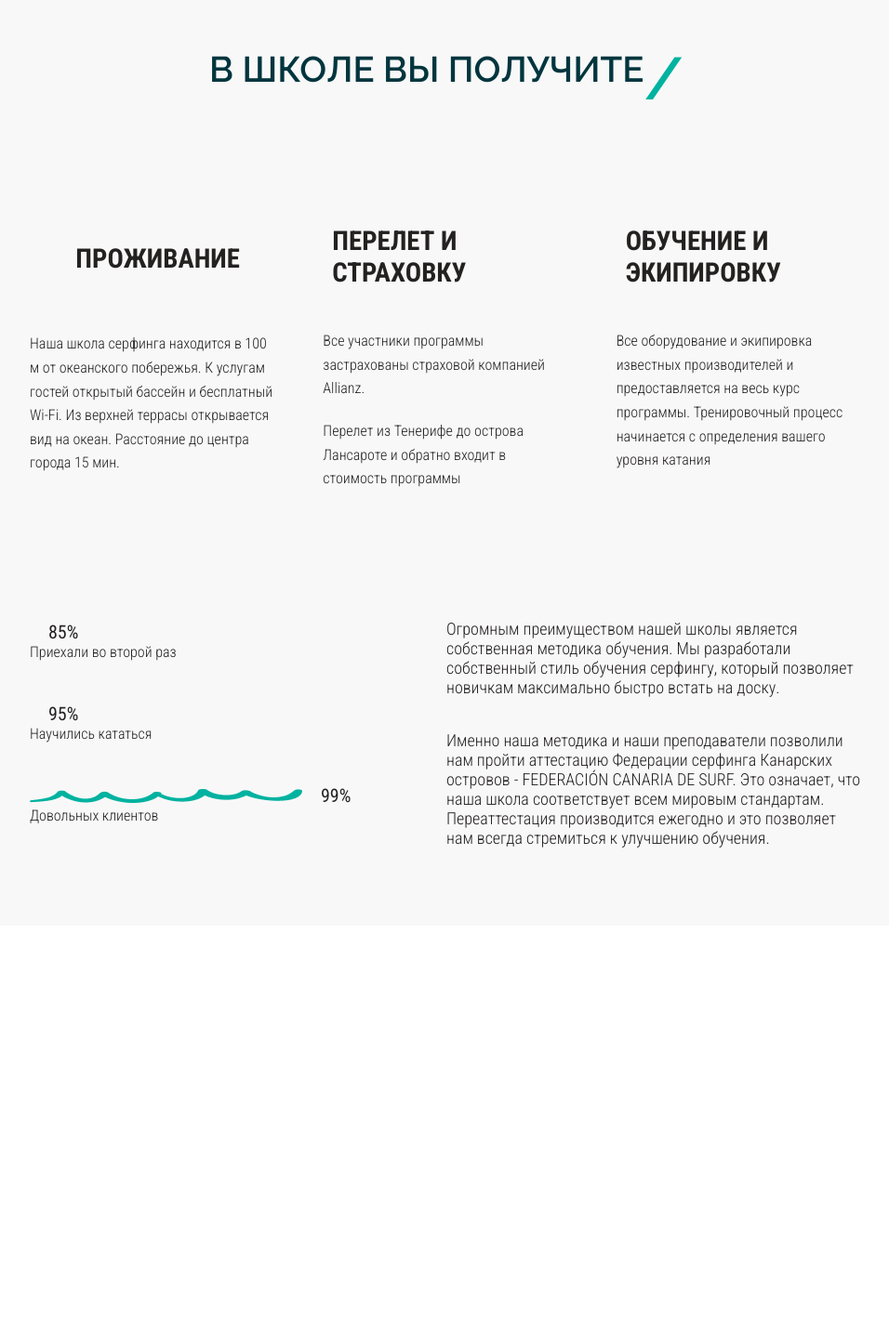
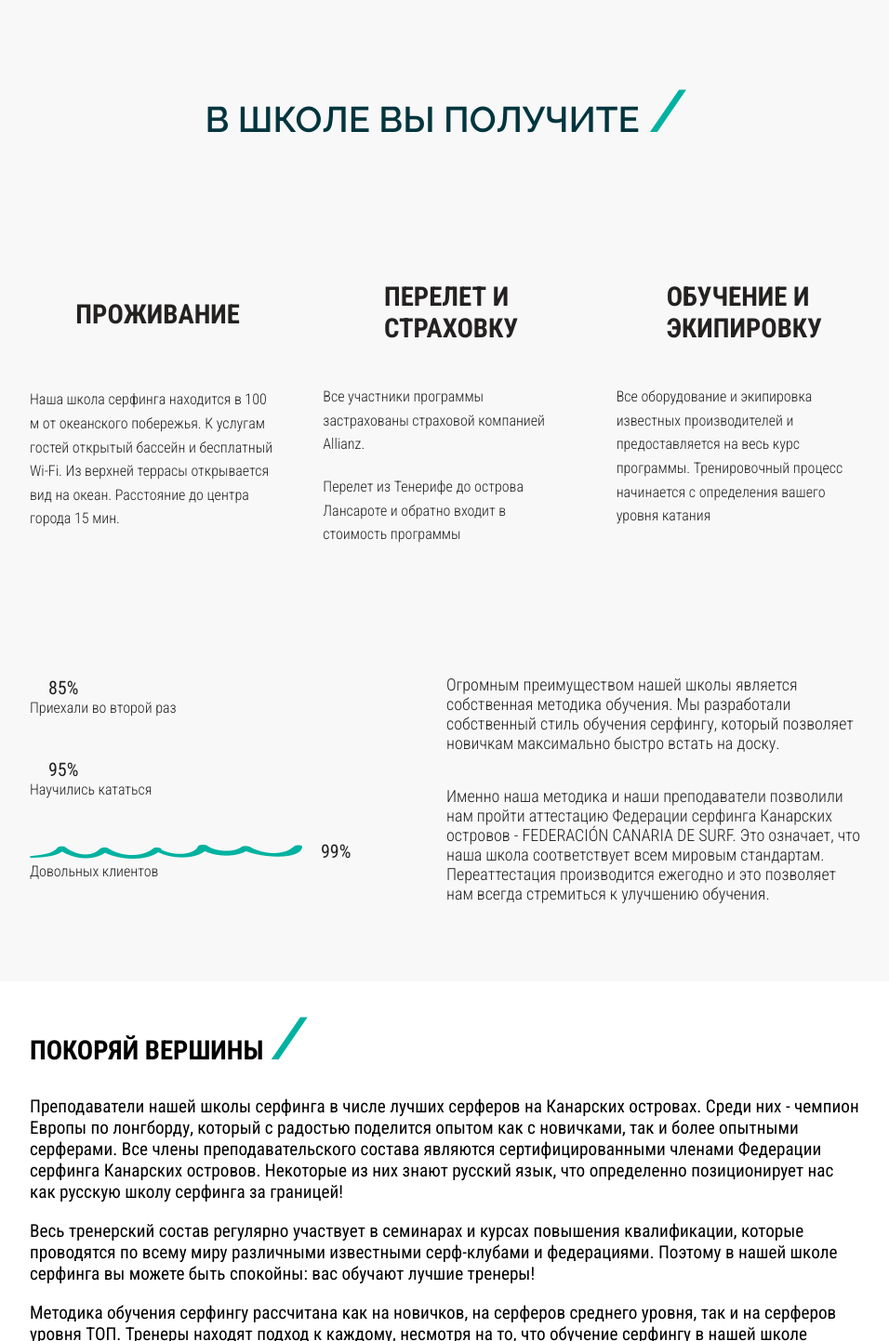
Before and after one commit to aponskk/wawe, a plain HTML site: page index.html in a window 1280 px wide. Shown: the part 2053-3496 px from the top of the page at 93% size, without its empty margins (160-1116 px from the left). Before the commit the page ends 3049 px from the top, so only its background shows below. Drawn offline with Linux system fonts and the light colour scheme.

Commit message:
Update index.html

```diff
--- a/index.html
+++ b/index.html
@@ -2,7 +2,7 @@
 <html lang="en">
 <head>
     <meta charset="UTF-8">
-    <meta name="viewport" content="width=device-width, initial-scale=1.0">
+    <meta name="viewport" content="width=device-width, initial-scale=1.0, maximum-scale=1.0, minimum-scale=1.0, user-scalable=no">
     <link rel="stylesheet" href="style.css">
     <title>landing</title>
 </head>
@@ -37,8 +37,7 @@
     <div class="container">
         <section id="about-us">
             <div class="h1">
-                <h1>О  ШКОЛЕ, О СЕРФИНГЕ, О КАНАРАХ</h1>
-                <span class="green">/</span>
+                <h1>О  ШКОЛЕ, О СЕРФИНГЕ, О КАНАРАХ <span class="green">/</span></h1>
             </div>
             <div class="text-block">
                 <div class="text-block1">
@@ -74,8 +73,7 @@
     </div>
     <section id="in-school">
         <div class="text-h1">
-            <h1>В  ШКОЛЕ ВЫ ПОЛУЧИТЕ</h1>
-            <span class="green">/</span>
+            <h1>В  ШКОЛЕ ВЫ ПОЛУЧИТЕ <span class="green">/</span></h1>
         </div>
         <div class="text-blocks">
             <div class="text-block">
@@ -88,7 +86,7 @@
             <div class="text-block">
             <div class="line">
                     <img src="img/Vector.png" alt="">
-                    <h2>ПЕРЕЛЕТ И СТРАХОВКУ</h2>
+                    <h2>ПЕРЕЛЕТ И <br> СТРАХОВКУ</h2>
                 </div>
                 <p>Все участники программы застрахованы страховой компанией Allianz.</p>
                 <p>Перелет из Тенерифе до острова Лансароте  и обратно входит в стоимость программы</p>
@@ -96,7 +94,7 @@
             <div class="text-block">
                 <div class="line">
                     <img src="img/Group2.png" alt="">
-                    <h2>ОБУЧЕНИЕ И ЭКИПИРОВКУ</h2>
+                    <h2>ОБУЧЕНИЕ И <br> ЭКИПИРОВКУ</h2>
                 </div>
 
                 <p>Все оборудование и экипировка известных производителей и предоставляется на весь курс программы. Тренировочный процесс начинается с определения вашего уровня катания </p>
@@ -132,6 +130,20 @@
             </div>
         </div>
     </section>
+    <section id="vertices" class="container">
+        <div class="text-info">
+            <div class="line">
+                <h1>ПОКОРЯЙ ВЕРШИНЫ <span class="green">/</span></h1>
+            </div>
+            <p>Преподаватели нашей школы серфинга в числе лучших серферов на Канарских островах. Среди них - чемпион Европы по лонгборду, который с радостью поделится опытом как с новичками, так и более опытными серферами.
+                Все члены преподавательского состава являются сертифицированными членами Федерации серфинга Канарских островов. Некоторые из них знают русский язык, что определенно позиционирует нас как русскую школу серфинга за границей!</p>
+            <p>Весь тренерский состав регулярно участвует в семинарах и курсах повышения квалификации, которые проводятся по всему миру различными известными серф-клубами и федерациями. Поэтому в нашей школе серфинга вы можете быть спокойны: вас обучают лучшие тренеры!</p>
+            <p>Методика обучения серфингу рассчитана как на новичков, на серферов среднего уровня, так и на серферов уровня ТОП. Тренеры находят подход к каждому, несмотря на то, что обучение серфингу в нашей школе производится в группах. Однако, мы предлагаем персональные уроки серфинга - только вы и тренер!</p>
+        </div>
+        <div class="image">
+            <img src="img/Rectangle 88.png" alt="">
+        </div>
+    </section>
 
 </body>
 </html>
```
